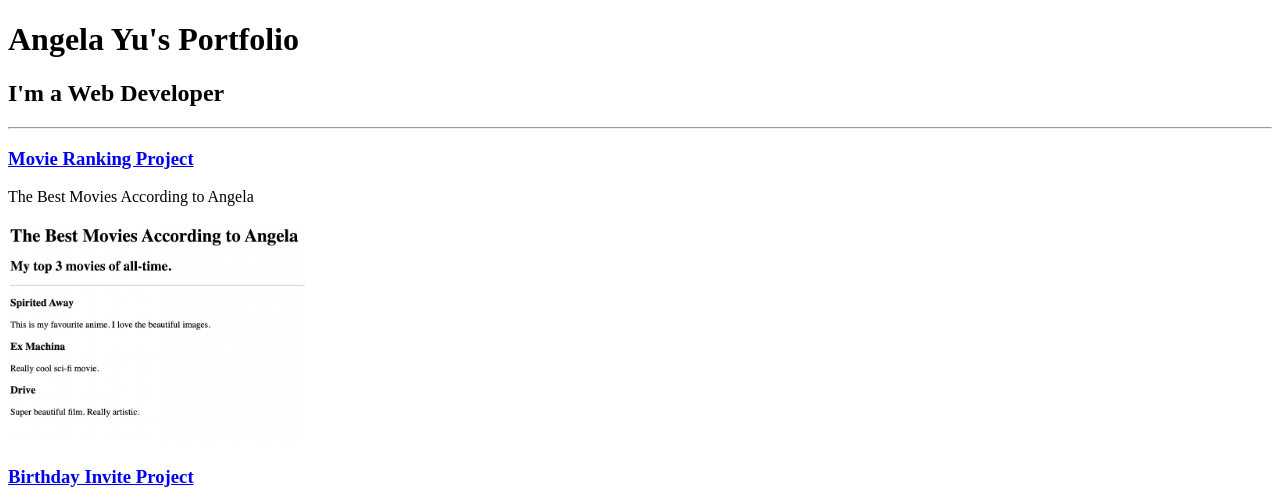
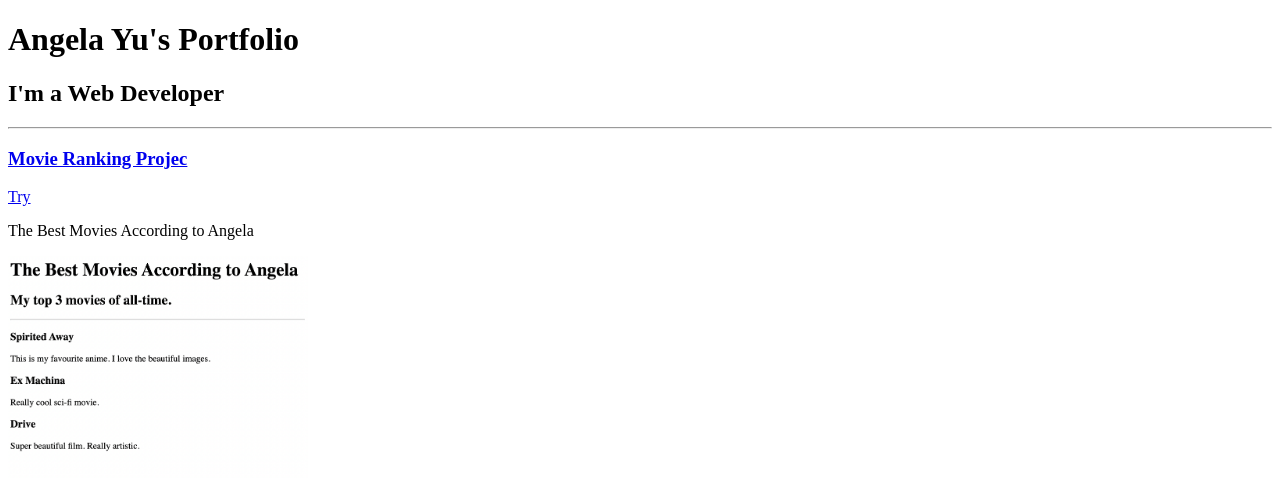
Before and after one commit to Ronaldshein/html-portfolio2, a plain HTML site: page index.html in a window 1280 px wide. Shown: the top 497 px of the page. Drawn offline with Linux system fonts and the light colour scheme.

Commit message:
Update index.html

```diff
--- a/index.html
+++ b/index.html
@@ -26,7 +26,8 @@ https://developer.mozilla.org/en-US/docs/Web/HTML/Element/img#attr-height -->
     <h1>Angela Yu's Portfolio</h1>
     <h2>I'm a Web Developer</h2>
     <hr>
-    <h3><a href="./public/movie-ranking.html">Movie Ranking Project</a></h3>
+    <h3><a href="./public/movie-ranking.html">Movie Ranking Projec</a></h3>
+    <a href = "./public/movie-ranking.html">Try</a>
     <p>The Best Movies According to Angela</p>
     <img src="./assets/images/movie-ranking.png" width=" 300">
     <h3><a href="./public/birthday-invite.html"> Birthday Invite Project</a></h3>
```
